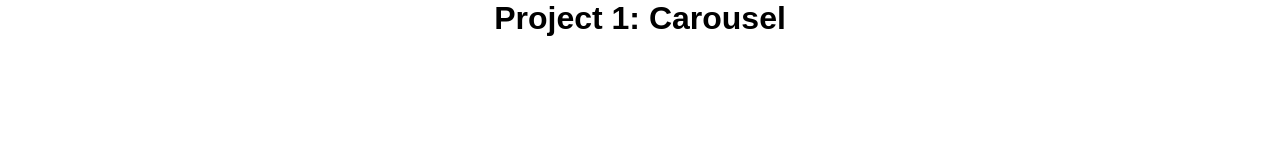
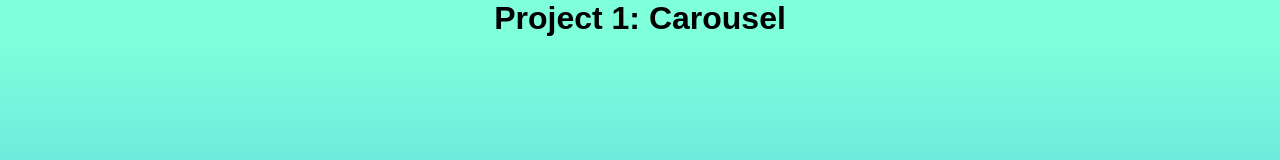
Before and after one commit to Keerthanabas/image-carousel, a React (Create React App) app: page / in a window 1280 px wide. Shown: the top 160 px of the page. Built offline with nearby package versions, Linux system fonts and the light colour scheme.

Commit message:
6.11.23 adding BG

```diff
--- a/src/App.css
+++ b/src/App.css
@@ -4,4 +4,8 @@
     flex-direction: column;
     justify-content: center;
     align-items: center;
+    background: linear-gradient(#80FFDB, #64DFDF, #48BFE3, #5390D9, #5E60CE);
 }
+h1{
+    background-color: #80FFDB;
+}
--- a/src/image.css
+++ b/src/image.css
@@ -34,6 +34,7 @@
 }
 .arrow-left{
     left: 1rem;
+
 }
 .arrow-right{
     right:1rem
--- a/src/index.css
+++ b/src/index.css
@@ -4,4 +4,4 @@
   padding : 0 ;
   margin : 0 ;
   font-family: Arial, Helvetica, sans-serif;
-}
+  }
```
